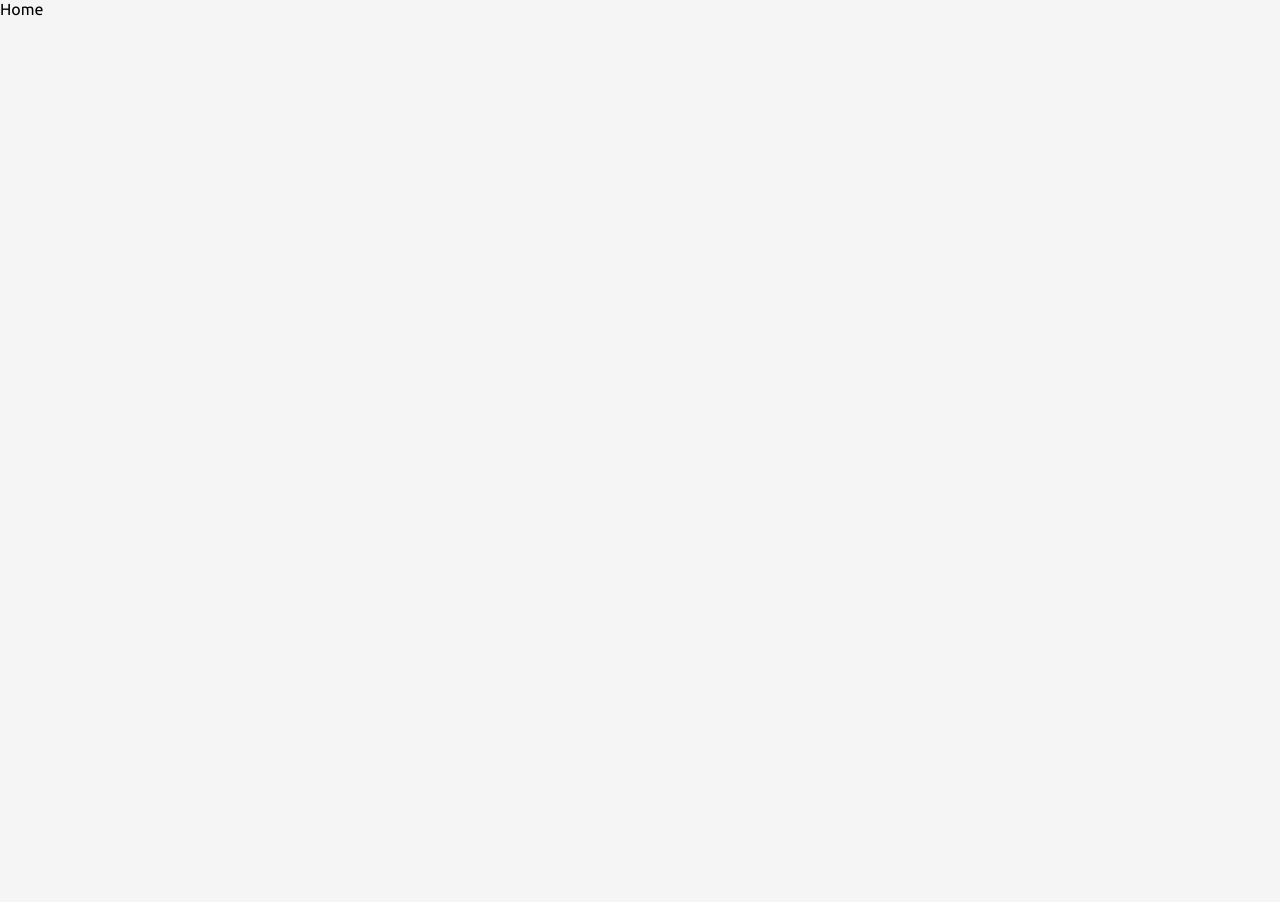
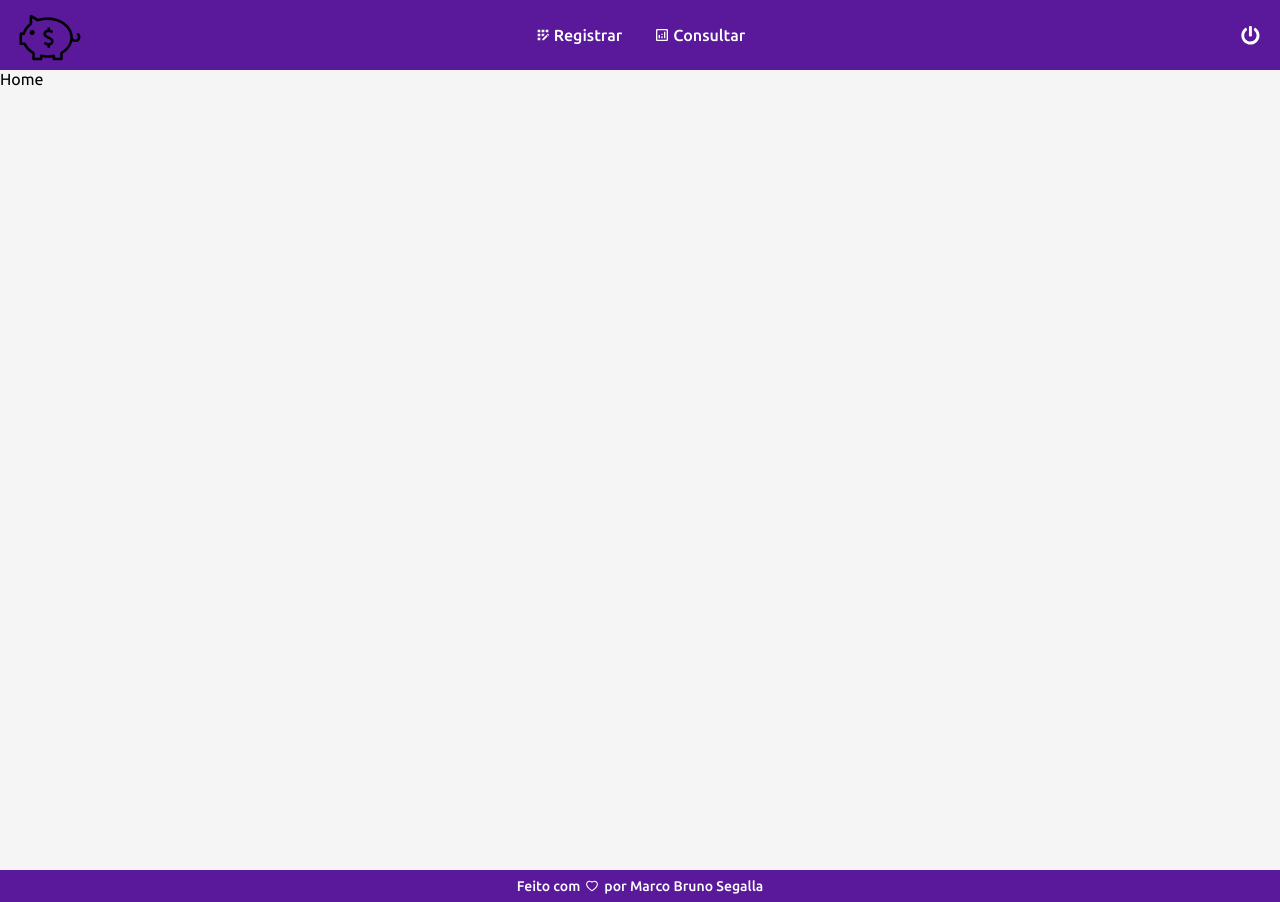
Before and after one commit to mbsegalla/financial-control, a React (Vite) app: page /home in a window 1280 px wide. Before the commit the page ends 800 px from the top, so only its background shows below. Built offline with nearby package versions, Linux system fonts and the light colour scheme.

Commit message:
Criando main layout e ajustando header

```diff
--- a/src/components/Footer/index.tsx
+++ b/src/components/Footer/index.tsx
@@ -1,7 +1,16 @@
 import React from 'react'
+import { AiOutlineHeart } from 'react-icons/ai'
+
+import { Container } from './styles'
 
 const Footer: React.FC = () => {
-  return <div>Footer</div>
+  return (
+    <Container>
+      <p>
+        Feito com <AiOutlineHeart /> por Marco Bruno Segalla
+      </p>
+    </Container>
+  )
 }
 
 export default Footer
--- /dev/null
+++ b/src/components/Footer/styles.ts
@@ -0,0 +1,20 @@
+import styled from 'styled-components'
+
+export const Container = styled.div`
+  background-color: ${(props) => props.theme.colors.primaryMain};
+  padding: 8px;
+  display: flex;
+  justify-content: center;
+
+  svg {
+    margin: 0 5px;
+  }
+
+  p {
+    color: ${(props) => props.theme.colors.white};
+    font-size: 0.875rem;
+    font-weight: 500;
+    display: flex;
+    align-items: center;
+  }
+`
--- /dev/null
+++ b/src/components/Header/components/Logout/index.tsx
@@ -0,0 +1,18 @@
+import React from 'react'
+import { FaPowerOff } from 'react-icons/fa'
+
+import { ButtonBase } from './styles'
+
+const Logout: React.FC = () => {
+  const handleLogout = () => {
+    console.log('saindo')
+  }
+
+  return (
+    <ButtonBase>
+      <FaPowerOff title="Sair" onClick={handleLogout} />
+    </ButtonBase>
+  )
+}
+
+export default Logout
--- /dev/null
+++ b/src/components/Header/components/Logout/styles.ts
@@ -0,0 +1,23 @@
+import styled from 'styled-components'
+
+export const ButtonBase = styled.div`
+  width: 100px;
+  display: flex;
+  justify-content: flex-end;
+
+  svg {
+    color: ${(props) => props.theme.colors.white};
+    font-size: 1.175rem;
+    margin-right: 20px;
+    transition: all 0.2s ease-in-out;
+
+    &:hover {
+      cursor: pointer;
+      color: ${(props) => props.theme.colors.primaryLight};
+    }
+
+    @media (max-width: 768px) {
+      margin: 0;
+    }
+  }
+`
--- /dev/null
+++ b/src/components/Header/components/Navbar/index.tsx
@@ -0,0 +1,24 @@
+import React from 'react'
+import { MdOutlineAppRegistration } from 'react-icons/md'
+import { MdOutlineAnalytics } from 'react-icons/md'
+
+import { Ul, Li } from './styles'
+
+const Navbar: React.FC = () => {
+  return (
+    <nav>
+      <Ul>
+        <Li>
+          <MdOutlineAppRegistration />
+          <a href="#">Registrar</a>
+        </Li>
+        <Li>
+          <MdOutlineAnalytics />
+          <a href="#">Consultar</a>
+        </Li>
+      </Ul>
+    </nav>
+  )
+}
+
+export default Navbar
--- /dev/null
+++ b/src/components/Header/components/Navbar/styles.ts
@@ -0,0 +1,26 @@
+import styled from 'styled-components'
+
+export const Ul = styled.ul`
+  list-style: none;
+  display: flex;
+  justify-content: center;
+  margin: 0;
+  padding: 0;
+`
+
+export const Li = styled.li`
+  margin: 0 1rem;
+  color: ${(props) => props.theme.colors.white};
+  font-weight: 500;
+  transition: all 0.2s ease-in-out;
+  display: flex;
+  align-items: center;
+
+  svg {
+    margin-right: 3px;
+  }
+
+  &:hover {
+    color: ${(props) => props.theme.colors.primaryLight};
+  }
+`
--- a/src/components/Header/index.tsx
+++ b/src/components/Header/index.tsx
@@ -1,7 +1,18 @@
 import React from 'react'
 
+import headerImage from '../../assets/header-image.svg'
+import Logout from './components/Logout'
+import Navbar from './components/Navbar'
+import { Container, Image } from './styles'
+
 const Header: React.FC = () => {
-  return <div>Header</div>
+  return (
+    <Container>
+      <Image src={headerImage} />
+      <Navbar />
+      <Logout />
+    </Container>
+  )
 }
 
 export default Header
--- /dev/null
+++ b/src/components/Header/styles.ts
@@ -0,0 +1,12 @@
+import styled from 'styled-components'
+
+export const Container = styled.div`
+  width: 100%;
+  background-color: ${(props) => props.theme.colors.primaryMain};
+  display: flex;
+  align-items: center;
+  justify-content: space-between;
+`
+export const Image = styled.img`
+  width: 100px;
+`
--- a/src/layout/MainLayout/index.tsx
+++ b/src/layout/MainLayout/index.tsx
@@ -1,7 +1,30 @@
 import React from 'react'
+import type { ReactNode } from 'react'
 
-const MainLayout: React.FC = () => {
-  return <div>MainLayout</div>
+import Footer from '../../components/Footer'
+import Header from '../../components/Header'
+import { HeaderBase, CenterBase, FooterBase } from './styles'
+
+interface MainLayoutProps {
+  children: ReactNode
+}
+
+const MainLayout: React.FC<MainLayoutProps> = ({ children }: MainLayoutProps) => {
+  return (
+    <>
+      <HeaderBase>
+        <Header />
+      </HeaderBase>
+
+      <CenterBase>
+        <div>{children}</div>
+      </CenterBase>
+
+      <FooterBase>
+        <Footer />
+      </FooterBase>
+    </>
+  )
 }
 
 export default MainLayout
--- /dev/null
+++ b/src/layout/MainLayout/styles.ts
@@ -0,0 +1,15 @@
+import styled from 'styled-components'
+
+export const HeaderBase = styled.header`
+  width: 100%;
+`
+
+export const CenterBase = styled.main`
+  width: 100%;
+  min-height: 100%;
+  height: 100vh;
+`
+
+export const FooterBase = styled.footer`
+  width: 100%;
+`
--- a/src/pages/Login/index.tsx
+++ b/src/pages/Login/index.tsx
@@ -26,6 +26,8 @@ const Login: React.FC = () => {
     },
   })
 
+  // TODO: remove this
+  console.log(errors)
   const inputRef = useRef(null)
 
   const handleLoginSubmit = (data: LoginFormData) => {
@@ -38,8 +40,8 @@ const Login: React.FC = () => {
       <FormContainer>
         <Image src={loginImage} />
         <Form onSubmit={handleSubmit(handleLoginSubmit)}>
-          <Input {...inputRef} label="Email" type="email" placeholder="Digite seu email" {...register('email')} />
-          <Input {...inputRef} label="Senha" type="password" placeholder="Digite sua senha" {...register('password')} />
+          <Input {...inputRef} label="Email" type="email" placeholder="Digite seu email" {...(register('email'), { required: true })} />
+          <Input {...inputRef} label="Senha" type="password" placeholder="Digite sua senha" {...(register('password'), { required: true })} />
           <ButtonBase>
             <Button type="submit">Entrar</Button>
           </ButtonBase>
--- a/src/routes.tsx
+++ b/src/routes.tsx
@@ -3,6 +3,7 @@ import { BrowserRouter, Switch } from 'react-router-dom'
 
 import RouteWithLayout from './components/RouteWithLayout'
 import DefaultLayout from './layout/DefaultLayout'
+import MainLayout from './layout/MainLayout'
 import Home from './pages/Home'
 import Login from './pages/Login'
 
@@ -11,7 +12,7 @@ const Routes: React.FC = () => {
     <BrowserRouter>
       <Switch>
         <RouteWithLayout path="/" exact component={Login} layout={DefaultLayout} />
-        <RouteWithLayout path="/home" component={Home} layout={DefaultLayout} />
+        <RouteWithLayout path="/home" component={Home} layout={MainLayout} />
       </Switch>
     </BrowserRouter>
   )
```
Also changed, not shown: src/assets/header-image.svg (added).
